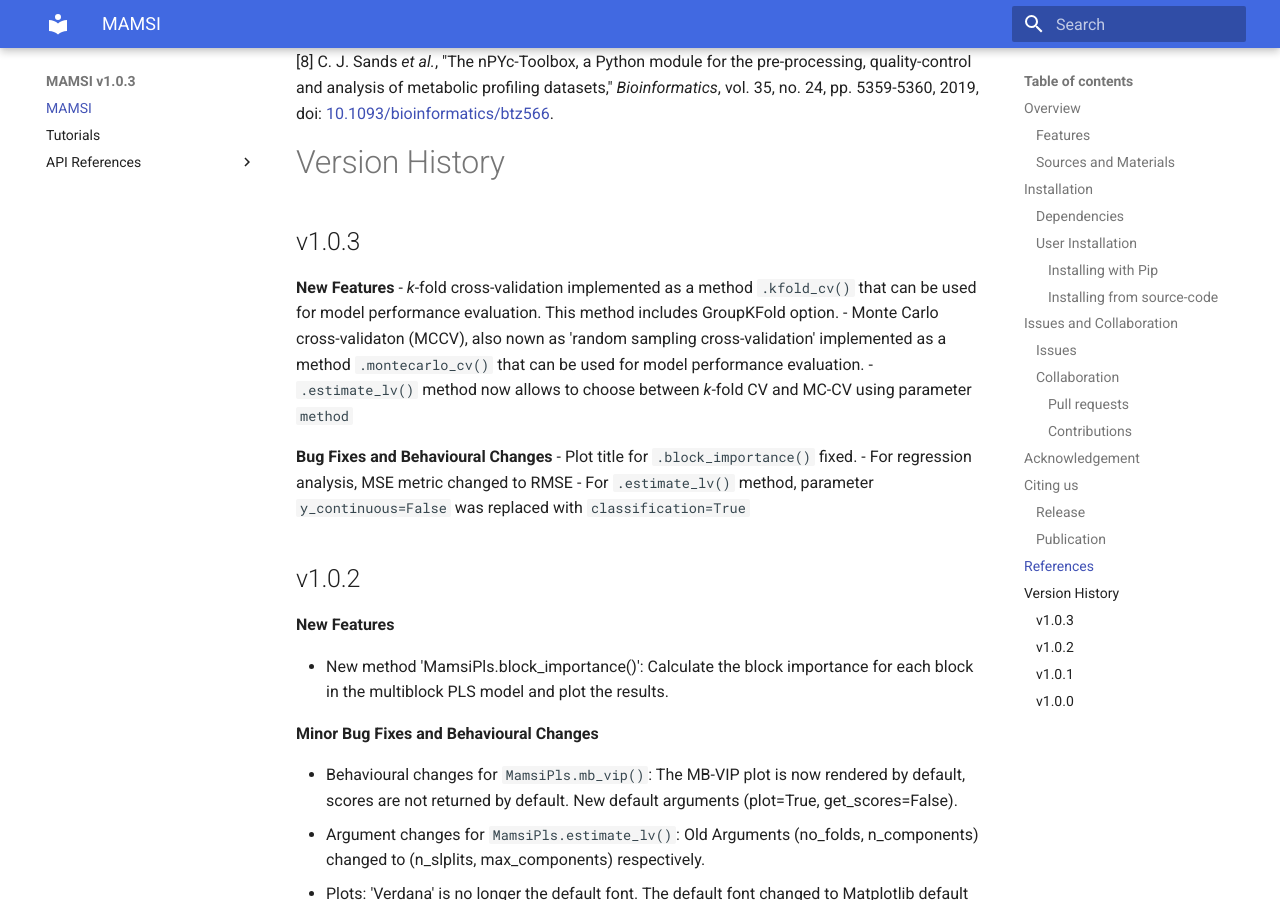
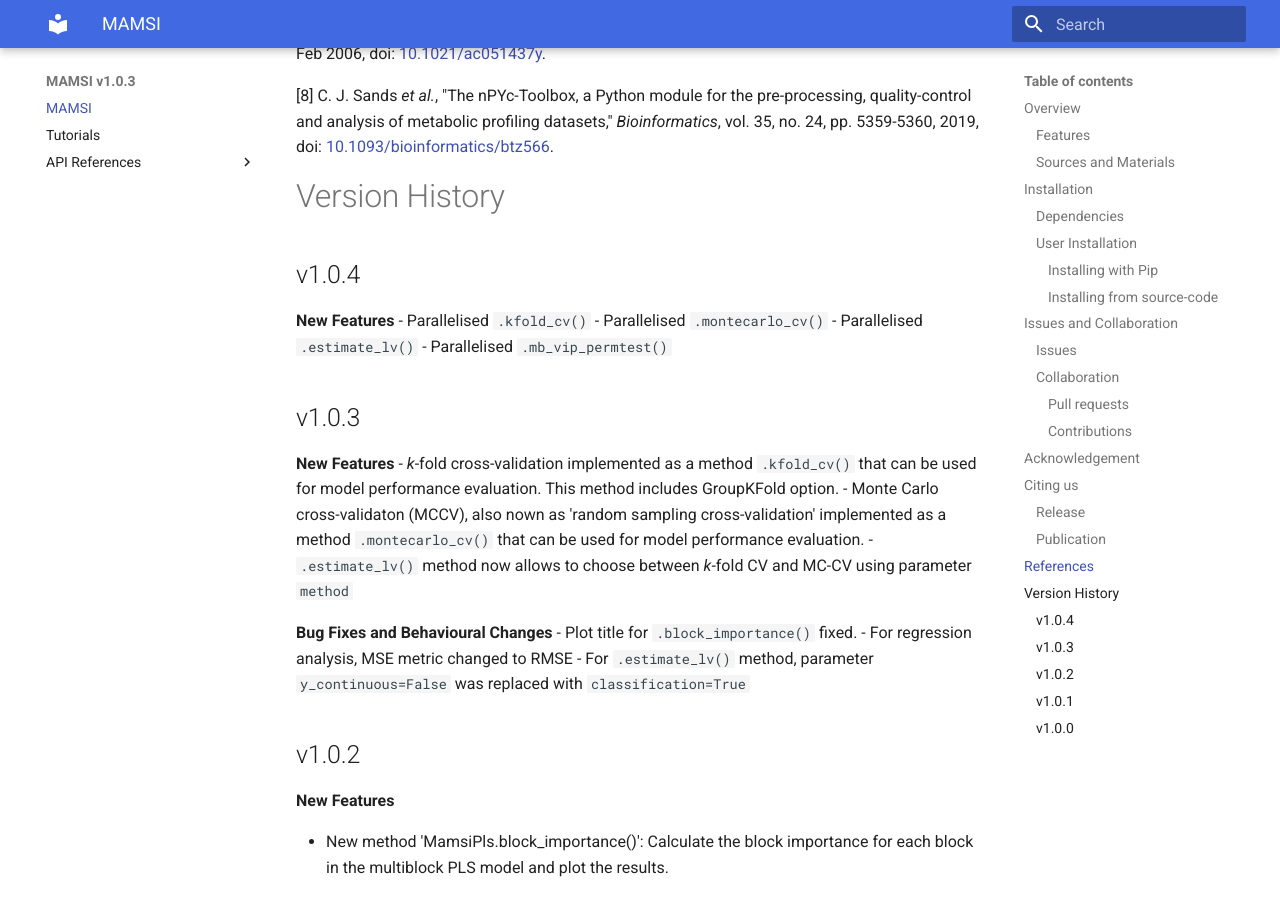
Before and after one commit to kopeckylukas/py-mamsi, an MkDocs documentation site: the page built from docs/index.md, in a window 1280 px wide and 900 px high, scrolled down 4516 px. Built offline with MkDocs 1.6.1 and Material for MkDocs 9.7.7, drawn with Linux system fonts in a browser that asks for light colours.

Commit message:
update index page

```diff
--- a/docs/index.md
+++ b/docs/index.md
@@ -124,6 +125,12 @@ The MAMSI publication is currently under the review process.
 
 # Version History
 
+## v1.0.4
+**New Features**
+- Parallelised `.kfold_cv()`
+- Parallelised `.montecarlo_cv()`
+- Parallelised `.estimate_lv()`
+- Parallelised `.mb_vip_permtest()`
 
 ## v1.0.3
 **New Features**
```
Also changed, not shown: other parts of docs/index.md (+1 -0 lines).
